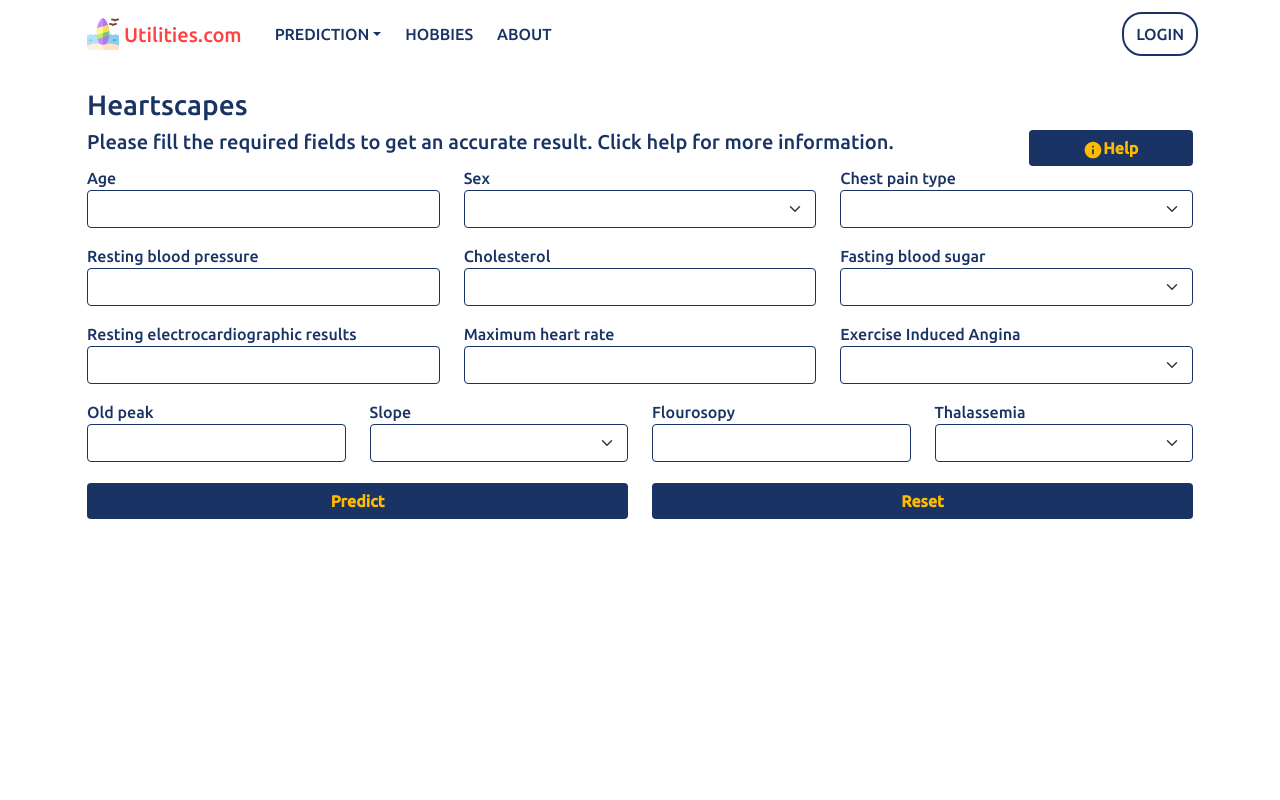
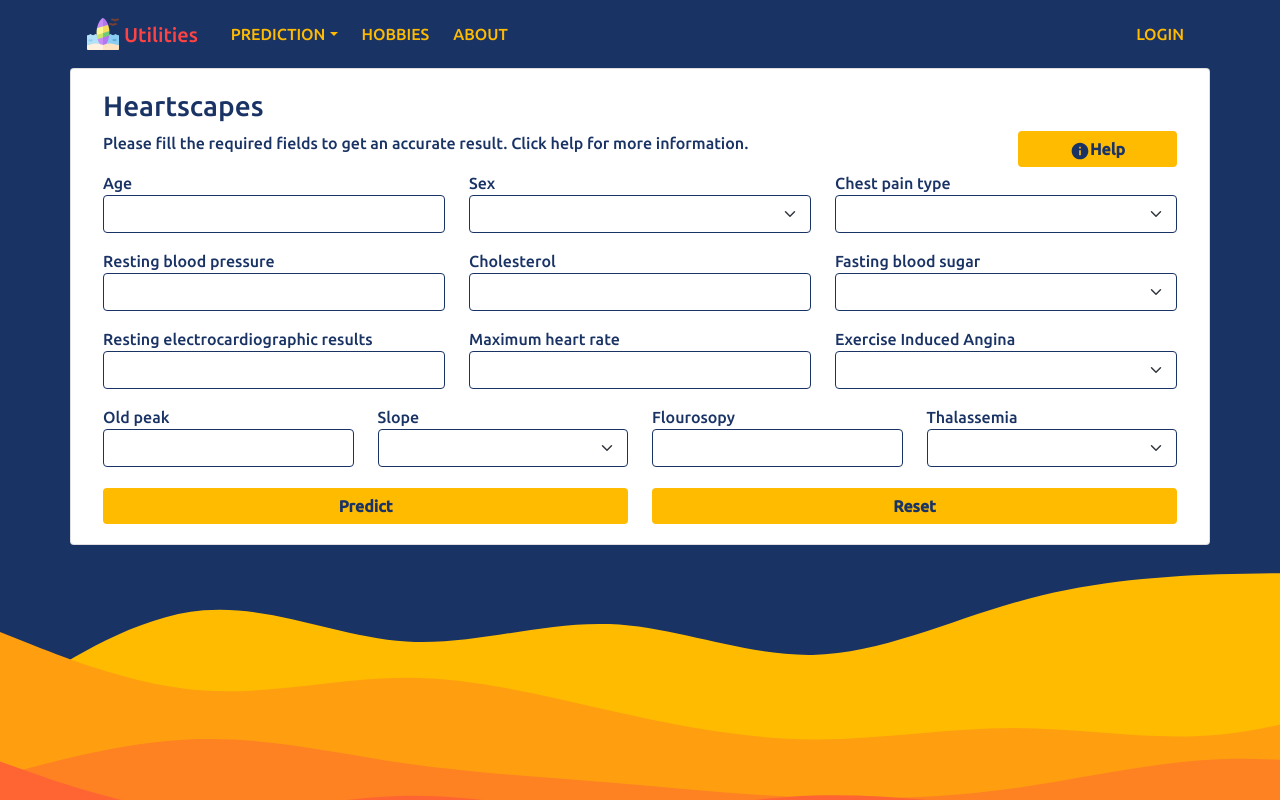
Before and after one commit to floydfdes/app-hobbynest, a React (Create React App) app: page /hearts in a window 1280 px wide. Shown: the top 800 px of the page. Built offline with nearby package versions, Linux system fonts and the light colour scheme.

Commit message:
Major UI changes.

```diff
--- a/package.json
+++ b/package.json
@@ -1,6 +1,6 @@
 {
   "name": "utilities",
-  "version": "0.30.0",
+  "version": "0.31.0",
   "private": true,
   "dependencies": {
     "@emotion/react": "^11.4.1",
@@ -27,7 +27,7 @@
     "react-router-dom": "^5.3.0",
     "react-scripts": "4.0.3",
     "redux-thunk": "^2.3.0",
-    "simple-authentication-react": "^1.0.11",
+    "simple-authentication-react": "^1.0.12",
     "web-vitals": "^1.1.2",
     "yup": "^0.32.9"
   },
--- a/src/App.scss
+++ b/src/App.scss
@@ -2,9 +2,11 @@
   text-align: center;
 }
 .heading-button-color {
-  background: var(--primary-color) !important;
-  border: var(--primary-color) !important;
-  color: var(--secondary-color) !important;
+  background: var(--secondary-color) !important;
+  border: var(--secondary-color) !important;
+  color: var(--primary-color) !important;
+  outline: none;
+  box-shadow: none !important;
   font-weight: bold !important;
   width: 100%;
   display: flex !important;
@@ -24,15 +26,11 @@
 }
 
 .page-height {
-  height: calc(var(--screen-height) * 1.2);
+  height: calc(var(--screen-height) * 1.1);
 }
 
 .main-page {
   height: var(--screen-height);
-  background: url(../src/assets/images/backgroundImage.png);
-  background: linear-gradient(var(--primary-color), var(--fourth-color));
-  background: url(../src/assets/images/layered-waves-haikei.svg);
-  background-size: cover;
   &-heading {
     color: var(--secondary-color);
   }
@@ -58,7 +56,18 @@
   }
 }
 
-.login-card-margin {
-  background: url(../src/assets/images/layered-waves-haikei.svg) !important;
-  background-size: cover !important;
+@media screen and (max-width: 766px) {
+  .main-page {
+    display: flex !important;
+    align-items: center;
+    padding: 0px 10px;
+  }
 }
+@media screen and (min-width: 767px) {
+  .main-page {
+    position: absolute;
+    top: 50%;
+    left: 50%;
+    transform: translate(-50%, -15%);
+  }
+}
--- a/src/components/Hobbies/Hobbie/Hobbie.jsx
+++ b/src/components/Hobbies/Hobbie/Hobbie.jsx
@@ -9,7 +9,7 @@ const Hobbie = (props) => {
     <>
       <div className="card card-border-background-color mb-3">
         <div className="card-header">
-          <span className="text-warning">{props.title}</span>
+          <span className="hobbies-heading">{props.title}</span>
         </div>
         <div className="card-body ">
           <span className="card-title">{props.tags}</span>
--- a/src/components/Hobbies/Hobbie/Hobbie.scss
+++ b/src/components/Hobbies/Hobbie/Hobbie.scss
@@ -1,6 +1,6 @@
 .card-border-background-color {
-  border-color: var(--primary-color) !important;
-  background-color: var(--primary-color) !important;
+  border-color: var(--fourth-color) !important;
+  background-color: var(--third-color) !important;
   color: var(--third-color);
   height: 250px;
 }
@@ -9,6 +9,10 @@
 }
 .card-text {
   font-size: 13px !important;
+  color: var(--fourth-color);
+}
+.hobbies-heading {
+  color: var(--fourth-color);
 }
 .card-actions-container {
   position: absolute;
@@ -21,5 +25,5 @@
   background-color: none;
 }
 .card-button-svg {
-  color: var(--secondary-color);
+  color: var(--fourth-color);
 }
--- a/src/components/Home/Home.scss
+++ b/src/components/Home/Home.scss
@@ -1,5 +1,5 @@
 .container-bg {
-  background: var(--third-color) !important;
+  //background: var(--third-color) !important;
   border-radius: 0px;
   padding: 0px !important;
 }
--- a/src/components/ImageDetection/styles.scss
+++ b/src/components/ImageDetection/styles.scss
@@ -8,7 +8,7 @@
 }
 
 .heading-color {
-  color: var(--primary-color);
+  color: var(--secondary-color);
 }
 .url-input:focus {
   border-color: var(--primary-color);
--- a/src/components/Layout/Appnavbar.jsx
+++ b/src/components/Layout/Appnavbar.jsx
@@ -29,7 +29,7 @@ function Appnavbar() {
         <Navbar.Brand>
           <Link to="/home">
             <img className="logo-image" src={LogoImage} alt="logo" />
-            Utilities.com
+            Utilities
           </Link>
         </Navbar.Brand>
         <Navbar.Toggle
--- a/src/components/Layout/styles.scss
+++ b/src/components/Layout/styles.scss
@@ -1,8 +1,5 @@
-.navbar {
-  background: var(--third-color) !important;
-}
 .nav-link {
-  color: var(--primary-color) !important;
+  color: var(--secondary-color) !important;
 }
 .navbar-brand {
   a {
@@ -41,8 +38,8 @@
   .nav-link {
     padding: 8px 12px !important;
     &:hover {
-      background-color: var(--primary-color);
-      color: var(--third-color) !important;
+      background-color: var(--secondary-color) !important;
+      color: var(--primary-color) !important;
       border-radius: 500px;
     }
     &-login {
--- a/src/components/Main/Main.jsx
+++ b/src/components/Main/Main.jsx
@@ -3,19 +3,7 @@ import React from "react";
 function Main() {
   return (
     <div className="row main-page mx-0">
-      {/* <div className="col-lg-12 col-md-12 col-sm-12 d-flex flex-column align-items-center justify-content-center">
-        <div className="card main-page-card">
-          <h2>Utilites app</h2>
-          <h5>
-            Lorem ipsum dolor sit, amet consectetur adipisicing elit.
-            Recusandae, at ipsam? Magni eligendi aut suscipit et praesentium, ea
-            numquam cum totam nihil quod quas ratione repellat ipsum fuga
-            similique cumque.
-          </h5>
-          <button className="btn">Get started</button>
-        </div>
-      </div> */}
-      <div className="col-lg-6 col-md-6 col-sm-12 d-flex justify-content-center px-5 flex-column">
+      <div>
         <h1 className="main-page-heading my-3">
           This book is sure to liquefy your brain.
         </h1>
@@ -31,7 +19,7 @@ function Main() {
           <button className="btn main-page-button">Sign Up</button>
         </div>
       </div>
-      <div className="col-lg-6 col-md-6 col-sm-12"></div>
+      {/* <div className="col-lg-2 col-md-2 d-none d-md-block"></div> */}
     </div>
   );
 }
--- a/src/components/ValuePrediction/HeartDiseasePrediction.jsx
+++ b/src/components/ValuePrediction/HeartDiseasePrediction.jsx
@@ -76,16 +76,16 @@ function HeartDiseasePrediction() {
         setIsHelpModelOpen={setIsHelpModelOpen}
       />
       {loading && <Loading />}
-      <div className="container">
+      <div className="container card">
         <div className="row heartscape-page-padding">
           <div className="col-lg-12 col-md-12 col-sm-12">
             <h3 className="heartscape-heading-color">Heartscapes</h3>
           </div>
           <div className="col-lg-10 col-md-10 col-sm-12">
-            <h5 className="heartscape-heading-color">
+            <p className="heartscape-heading-color">
               Please fill the required fields to get an accurate result. Click
               help for more information.
-            </h5>
+            </p>
           </div>
           <div className="col-lg-2 col-md-2 col-sm-12">
             <button
--- a/src/components/ValuePrediction/styles.scss
+++ b/src/components/ValuePrediction/styles.scss
@@ -10,7 +10,7 @@
     box-shadow: none !important;
   }
   &-page-padding {
-    padding: 20px 5px;
+    padding: 20px 20px;
   }
   &-heading-color {
     color: var(--primary-color);
--- a/src/index.scss
+++ b/src/index.scss
@@ -31,3 +31,8 @@ html {
   color: var(--secondary-color) !important;
   border-color: var(--secondary-color) !important;
 }
+
+body {
+  background: url(./assets/images/layered-waves-haikei.svg) !important;
+  background-size: cover !important;
+}
```
Also changed, not shown: src/assets/images/menu.svg.
